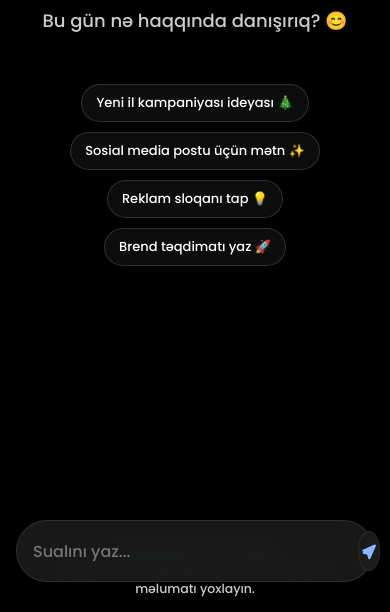
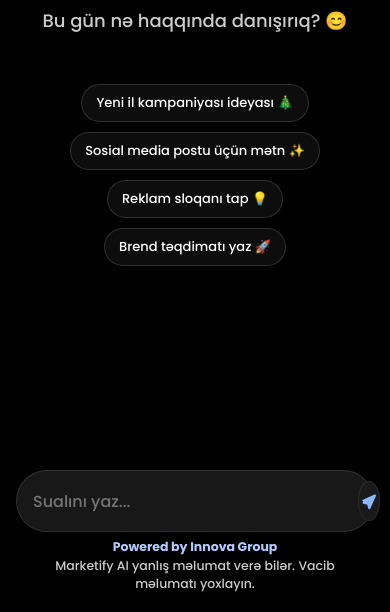
Before and after one commit to jeselemana/marketify.ai, a website: page public/index.html in a window 390 px wide. Shown: the part 232-844 px from the top of the page. Drawn offline with nearby package versions, Linux system fonts and the light colour scheme.

Commit message:
Gemini edit (6)

```diff
--- a/public/style.css
+++ b/public/style.css
@@ -206,15 +206,15 @@ main {
   line-height: 1.6;
 }
 
-/* ✉️ Input bar (Fon bərpa edildi) */
+/* ✉️ Input bar (MOVQEY DÜZƏLDİLDİ) */
 .input-bar {
   position: fixed;
-  bottom: 25px;
+  /* MOVQEY DÜZƏLDİLDİ: Footerin üzərindən qalxır */
+  bottom: 70px;
   left: 50%;
   transform: translateX(-50%);
   display: flex;
   align-items: center;
-  /* Qara fon bərpa edildi */
   background: rgba(26, 26, 26, 0.95);
   border: 1px solid rgba(255, 255, 255, 0.1);
   border-radius: 999px;
@@ -222,7 +222,7 @@ main {
   width: calc(100% - 32px);
   max-width: 800px;
   backdrop-filter: blur(10px);
-  z-index: 30; /* Mesajları örtür */
+  z-index: 30;
   gap: 10px;
 }
 .input-bar input {
@@ -238,10 +238,11 @@ main {
   color: var(--send-btn-color);
 }
 
-/* ⚙️ Footer (Fon bərpa edildi) */
+/* ⚙️ Footer (MOVQEY DÜZƏLDİLDİ) */
 .legal {
   position: fixed;
-  bottom: 5px;
+  /* MOVQEY DÜZƏLDİLDİ: Yerdən bir az yuxarı qalxır */
+  bottom: 20px;
   left: 50%;
   transform: translateX(-50%);
   width: calc(100% - 32px);
@@ -251,7 +252,7 @@ main {
   font-size: 12.5px;
   line-height: 1.5;
 
-  /* Qara fon bərpa edildi */
+  /* Fon bərpa edildi */
   background: rgba(0, 0, 0, 0.85);
   box-shadow: 0 0 10px rgba(0, 0, 0, 0.6);
   backdrop-filter: blur(6px);
@@ -259,7 +260,7 @@ main {
   border-radius: 12px;
   padding: 8px 14px;
   pointer-events: none;
-  z-index: 20; /* Mesajları örtür, amma Input Barın altında qalır */
+  z-index: 20;
 }
 .legal strong {
   color: var(--primary-blue-text);
@@ -282,10 +283,12 @@ main {
     padding-bottom: 350px;
   }
   .input-bar {
-    bottom: 30px;
+    /* MOVQEY DÜZƏLDİLDİ */
+    bottom: 80px;
   }
   .legal {
-    bottom: 5px;
+    /* MOVQEY DÜZƏLDİLDİ */
+    bottom: 10px;
   }
   .center {
     top: 40%;
```
